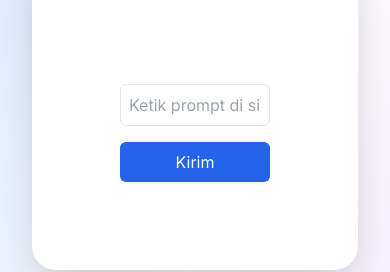
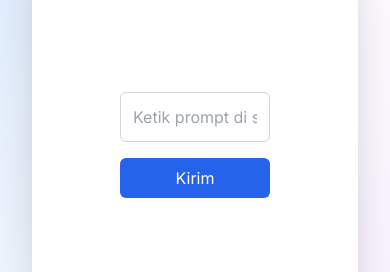
Before and after one commit to yumanuralfath/NextPortoYuma, a Next.js app: page /app/alfathai in a window 390 px wide. Shown: the part 232-504 px from the top of the page. Built offline with nearby package versions, Linux system fonts and the light colour scheme; no server answers; sample sign-in values are in the browser's storage.

Commit message:
Fix: fix chat ai for mobile version  (#12)
* feat(email already exist): add support if email already exist

* feat(chat ai): add chat ai feature for admin

* feat(optimize mobile version): optimize mobile version and add loading gif

```diff
--- a/src/components/alfathai/chatbox.tsx
+++ b/src/components/alfathai/chatbox.tsx
@@ -4,6 +4,8 @@ import { promptService, createThread, createComment } from "@/lib/alfathai";
 import { useState, ChangeEvent, FormEvent } from "react";
 import toast from "react-hot-toast";
 import ReactMarkdown from "react-markdown";
+import Image from "next/image";
+
 
 interface PromptInput {
   prompt: string;
@@ -56,7 +58,7 @@ const ChatboxPage = () => {
   };
 
   return (
-    <div className="max-w-xl mx-auto p-4">
+    <div className="max-w-xl mx-auto px-4 py-6 sm:px-6 lg:px-8">
       <form onSubmit={handleSubmit} className="flex flex-col space-y-4">
         <input
           id="prompt"
@@ -64,22 +66,36 @@ const ChatboxPage = () => {
           value={promptInput.prompt}
           onChange={handleChange}
           placeholder="Ketik prompt di sini..."
-          className="p-2 border rounded-md"
+          className="p-3 border border-gray-300 rounded-md text-base focus:outline-none focus:ring-2 focus:ring-blue-500"
         />
         <button
           type="submit"
           disabled={loading}
-          className="bg-blue-600 text-white py-2 px-4 rounded-md hover:bg-blue-700 disabled:opacity-50"
+
+          className="bg-blue-600 text-white py-2 px-4 rounded-md hover:bg-blue-700 disabled:opacity-50 transition-all duration-150"
         >
           {loading ? "Mengirim..." : "Kirim"}
         </button>
       </form>
 
-      {response && (
-        <div className="mt-6 p-4 border rounded-md bg-gray-50">
-          <h2 className="text-lg font-semibold mb-2 text-gray-800">
-            Respons AI:
-          </h2>
+      {loading && (
+        <div className="mt-6 flex flex-col items-center justify-center text-center space-y-3">
+          <Image
+            src="/loading.gif"
+            alt="Loading..."
+            width={280}
+            height={280}
+            className="mx-auto"
+          />
+          <p className="text-sm text-gray-600">
+            Silahkan menunggu antara 1 - 2 menit, terima kasih.
+          </p>
+        </div>
+      )}
+
+      {response && !loading && (
+        <div className="mt-6 p-4 border rounded-md bg-gray-50 shadow-sm">
+          <h2 className="text-lg font-semibold mb-2 text-gray-800">Respons:</h2>
           <div className="prose prose-sm max-w-none text-gray-700">
             <ReactMarkdown>{response}</ReactMarkdown>
           </div>
```
Also changed, not shown: 1 other file (tests, documents, lock files or other folders).
